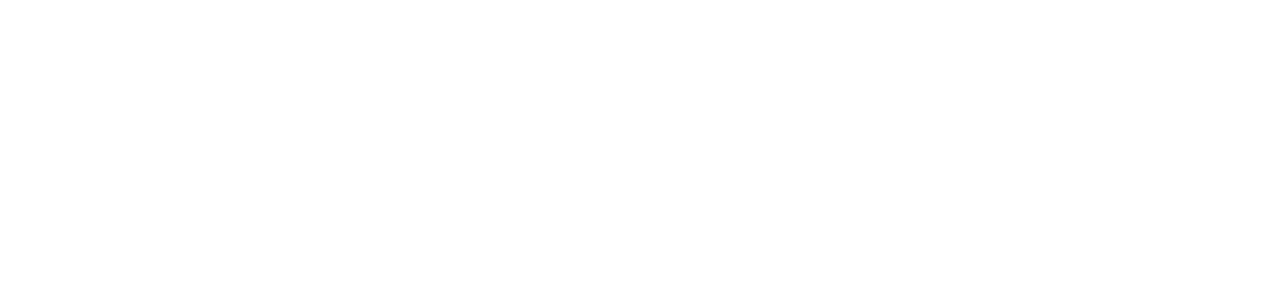
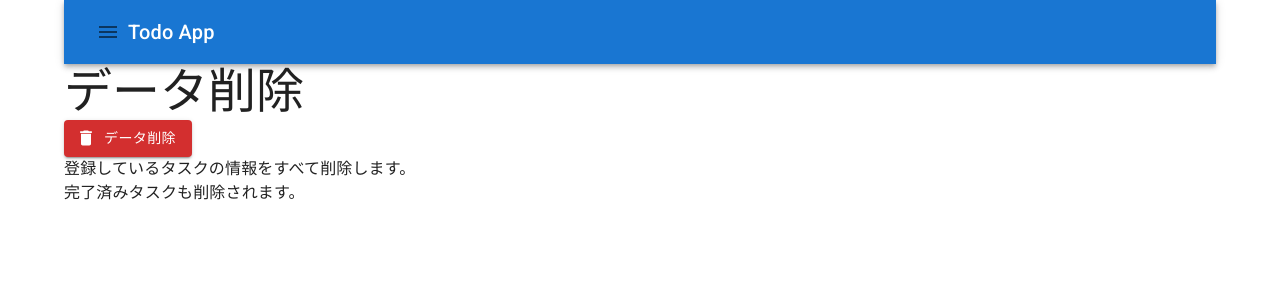
Before and after one commit to nakajima97/react-simple-todo-app-2023-mui, a React (Vite) app: page /config in a window 1280 px wide. Before the commit this address had no page. Shown: the top 300 px of the page. Built offline with nearby package versions, Linux system fonts and the light colour scheme.

Commit message:
完了済みタスクを削除する機能の追加 (#19)
* #17 静的なバージョンだけ作成

* #17 完了済みタスクを削除するコードを作成

```diff
--- /dev/null
+++ b/src/components/environments/ConfigPage/ConfigPage.tsx
@@ -0,0 +1,19 @@
+import { Box, Container, Typography } from '@mui/material';
+import DeleteTaskButton from '../../organisms/DeleteTaskButton/DeleteTaskButton';
+import Header from '../../organisms/Header/Header';
+
+const ConfigPage = (): JSX.Element => {
+  return (
+    <Container>
+      <Header />
+      <Box>
+        <Typography variant="h3">データ削除</Typography>
+        <DeleteTaskButton />
+        <Typography>登録しているタスクの情報をすべて削除します。</Typography>
+        <Typography>完了済みタスクも削除されます。</Typography>
+      </Box>
+    </Container>
+  );
+};
+
+export default ConfigPage;
--- /dev/null
+++ b/src/components/organisms/DeleteTaskButton/DeleteTaskButton.tsx
@@ -0,0 +1,30 @@
+import { Button } from '@mui/material';
+import DeleteIcon from '@mui/icons-material/Delete';
+
+const DeleteTaskButton = (): JSX.Element => {
+  const handleDeleteTask = () => {
+    const confirm = window.confirm('本当にすべてのタスクを削除しますか？');
+    if (!confirm) {
+      return true;
+    }
+
+    localStorage.removeItem('finishTasks');
+
+    window.alert('タスクを削除しました。');
+  };
+
+  return (
+    <>
+      <Button
+        variant="contained"
+        color="error"
+        startIcon={<DeleteIcon />}
+        onClick={() => handleDeleteTask()}
+      >
+        データ削除
+      </Button>
+    </>
+  );
+};
+
+export default DeleteTaskButton;
--- a/src/components/organisms/Header/Header.tsx
+++ b/src/components/organisms/Header/Header.tsx
@@ -59,6 +59,15 @@
               <ListItemText primary="完了済みタスク" />
             </ListItemButton>
           </ListItem>
+          <ListItem>
+            <ListItemButton
+              onClick={() => {
+                navigate('/config');
+              }}
+            >
+              <ListItemText primary="設定" />
+            </ListItemButton>
+          </ListItem>
         </List>
       </Drawer>
     </Box>
--- a/src/routes/index.tsx
+++ b/src/routes/index.tsx
@@ -1,4 +1,5 @@
 import { Routes, Route } from 'react-router-dom';
+import ConfigPage from '../components/environments/ConfigPage/ConfigPage';
 import FinishTasksBoard from '../components/environments/FinishTasksBoard/FinishTasksBoard';
 import TasksBoard from '../components/environments/TasksBoard/TasksBoard';
 
@@ -6,6 +7,7 @@
   <Routes>
     <Route path="/" element={<TasksBoard />} />
     <Route path="finish" element={<FinishTasksBoard />} />
+    <Route path="config" element={<ConfigPage />} />
   </Routes>
 );
 
```
